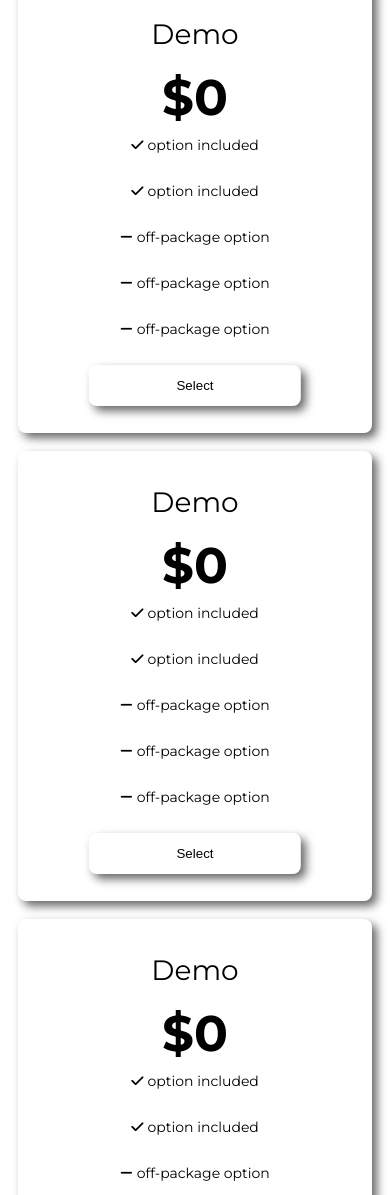
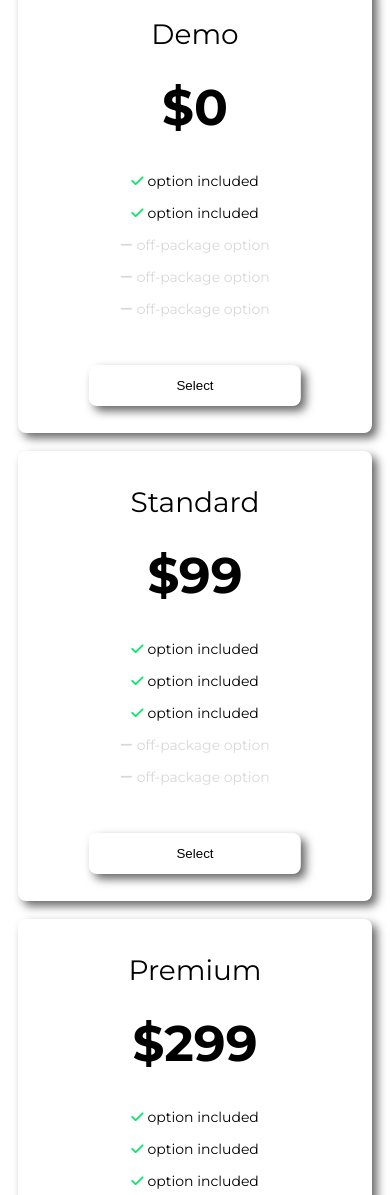
Before and after one commit to PatrycjaBanaszuk/ForestWebProject, a website: page offer.html in a window 390 px wide. Shown: the part 805-2000 px from the top of the page. Drawn offline with Linux system fonts and the light colour scheme.

Commit message:
offers-responsive

```diff
--- a/offer.html
+++ b/offer.html
@@ -64,9 +64,9 @@
                         <ul class="offers__card-info-list">
                             <li class="offers__card-info-list-item"><i class="fas fa-check"></i>option included</li>
                             <li class="offers__card-info-list-item"><i class="fas fa-check"></i>option included</li>
-                            <li class="offers__card-info-list-item"><i class="fas fa-minus"></i>off-package option</li>
-                            <li class="offers__card-info-list-item"><i class="fas fa-minus"></i>off-package option</li>
-                            <li class="offers__card-info-list-item"><i class="fas fa-minus"></i>off-package option</li>
+                            <li class="offers__card-info-list-item offers__card-info-list-item--off"><i class="fas fa-minus"></i>off-package option</li>
+                            <li class="offers__card-info-list-item offers__card-info-list-item--off"><i class="fas fa-minus"></i>off-package option</li>
+                            <li class="offers__card-info-list-item offers__card-info-list-item--off"><i class="fas fa-minus"></i>off-package option</li>
                         </ul>
 
                         <button class="offers__card-info-btn">Select</button>
@@ -76,15 +76,15 @@
 
                 <div class="offers__card">
                     <div class="offers__card-info">
-                        <h3 class="offers__card-info-tittle">Demo</h3>
-                        <p class="offers__card-info-price">$0</p>
+                        <h3 class="offers__card-info-tittle">Standard</h3>
+                        <p class="offers__card-info-price">$99</p>
 
                         <ul class="offers__card-info-list">
                             <li class="offers__card-info-list-item"><i class="fas fa-check"></i>option included</li>
                             <li class="offers__card-info-list-item"><i class="fas fa-check"></i>option included</li>
-                            <li class="offers__card-info-list-item"><i class="fas fa-minus"></i>off-package option</li>
-                            <li class="offers__card-info-list-item"><i class="fas fa-minus"></i>off-package option</li>
-                            <li class="offers__card-info-list-item"><i class="fas fa-minus"></i>off-package option</li>
+                            <li class="offers__card-info-list-item"><i class="fas fa-check"></i>option included</li>
+                            <li class="offers__card-info-list-item offers__card-info-list-item--off"><i class="fas fa-minus"></i>off-package option</li>
+                            <li class="offers__card-info-list-item offers__card-info-list-item--off"><i class="fas fa-minus"></i>off-package option</li>
                         </ul>
 
                         <button class="offers__card-info-btn">Select</button>
@@ -94,15 +94,16 @@
 
                 <div class="offers__card">
                     <div class="offers__card-info">
-                        <h3 class="offers__card-info-tittle">Demo</h3>
-                        <p class="offers__card-info-price">$0</p>
+                        <h3 class="offers__card-info-tittle">Premium</h3>
+                        <p class="offers__card-info-price">$299</p>
 
                         <ul class="offers__card-info-list">
                             <li class="offers__card-info-list-item"><i class="fas fa-check"></i>option included</li>
                             <li class="offers__card-info-list-item"><i class="fas fa-check"></i>option included</li>
-                            <li class="offers__card-info-list-item"><i class="fas fa-minus"></i>off-package option</li>
-                            <li class="offers__card-info-list-item"><i class="fas fa-minus"></i>off-package option</li>
-                            <li class="offers__card-info-list-item"><i class="fas fa-minus"></i>off-package option</li>
+                            <li class="offers__card-info-list-item"><i class="fas fa-check"></i>option included</li>
+                            <li class="offers__card-info-list-item"><i class="fas fa-check"></i>option included</li>
+                            <li class="offers__card-info-list-item"><i class="fas fa-check"></i>option included</li>
+
                         </ul>
 
                         <button class="offers__card-info-btn">Select</button>
--- a/src/sass/main.scss
+++ b/src/sass/main.scss
@@ -88,7 +88,7 @@ p {
 	&__item a {
 		padding: 1em 2em;
 		color: #000;
-		transform: color 0.3s;
+		transition: color 0.3s;
 		cursor: pointer;
 	}
 	&__item a:hover {
@@ -212,7 +212,6 @@ div .aboutus-box__text::first-line {
 }
 
 .offers {
-
 	&__info {
 		display: flex;
 		justify-content: center;
@@ -240,19 +239,11 @@ div .aboutus-box__text::first-line {
 		color: #000;
 		text-align: center;
 
-
 		&-info {
-			position: absolute;
-			top: 0;
-			left: 0;
-			right: 0;
-			bottom: 0;
-			display: flex;
-			flex-direction: column;
-			justify-content: center;
+			padding: 2em;
+			height: 100%;
 			border-radius: 8px;
 			box-shadow: 5px 5px 10px rgba(0, 0, 0, 0.6);
-			overflow: hidden;
 			&-tittle {
 				position: absolute;
 				left: 50%;
@@ -265,7 +256,7 @@ div .aboutus-box__text::first-line {
 				position: absolute;
 				left: 50%;
 				transform: translateX(-50%);
-				top: 1.2em;
+				top: 1.4em;
 				padding: 0.2em 0;
 				font-size: 5rem;
 				font-weight: bold;
@@ -275,16 +266,24 @@ div .aboutus-box__text::first-line {
 				position: absolute;
 				left: 50%;
 				transform: translateX(-50%);
-				bottom: 4.5em;
+				bottom: 6em;
 				margin: 0em auto;
 				width: 70%;
-
 				list-style: none;
 				&-item {
-					padding: 1em;
+					padding: 0.5em;
 					font-size: 1.4rem;
 					i {
 						margin-right: 0.3em;
+					}
+					i.fa-check {
+						color: rgb(8, 231, 108);
+					}
+					i.fa-minus {
+						color: #d8d8d8;
+					}
+					&--off {
+						color: #d8d8d8;
 					}
 				}
 			}
@@ -300,10 +299,11 @@ div .aboutus-box__text::first-line {
 				background-color: #fff;
 				box-shadow: 5px 5px 10px rgba(0, 0, 0, 0.6);
 				cursor: pointer;
+				transition: background-color 0.3s;
 			}
 
 			&-btn:hover {
-				background-color: rgb(2, 209, 140);
+				background-color: rgb(8, 231, 108);
 			}
 		}
 	}
--- a/src/sass/utilities/_large.scss
+++ b/src/sass/utilities/_large.scss
@@ -64,3 +64,11 @@
 		}
 	}
 }
+
+@media (min-width: 992px) {
+	#offers .offers {
+		&__card {
+			width: 30%;
+		}
+	}
+}
--- a/src/sass/utilities/_medium.scss
+++ b/src/sass/utilities/_medium.scss
@@ -2,13 +2,18 @@
 	section .aboutus {
 		padding: 5em 0;
 	}
-	.offers {
+	#offers .offers {
 		&__cards {
 			display: flex;
 			justify-content: center;
 			flex-wrap: wrap;
 		}
+		&__card {
+			margin: 1em;
+			width: 45%;
+		}
 	}
+
 }
 @media (max-width: 768px) {
 	#header .header__text {
```
Also changed, not shown: dist/css/main.min.css, 1 other file.
